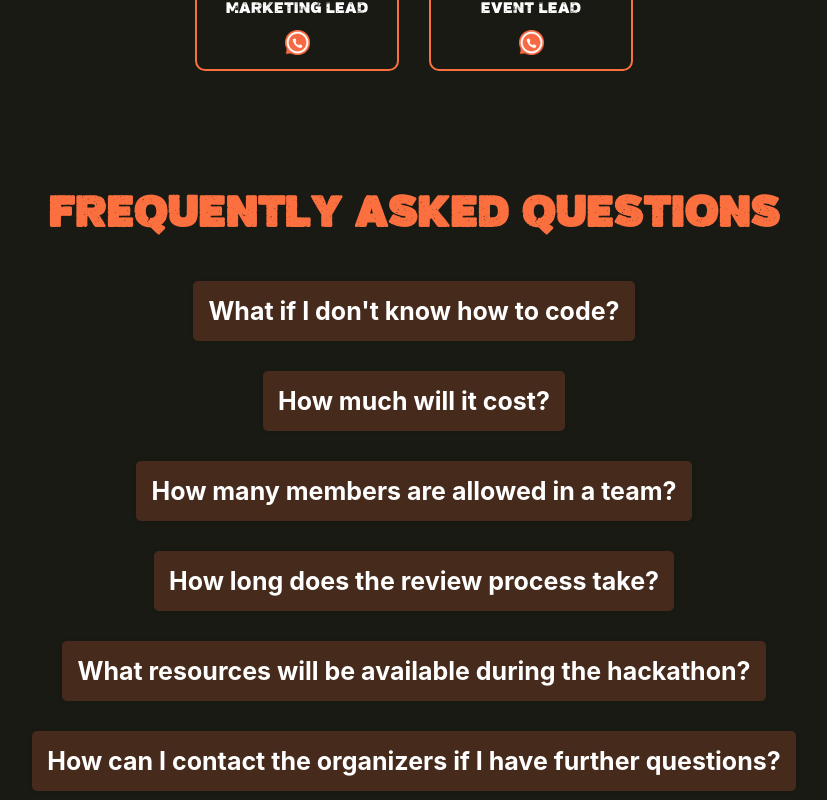
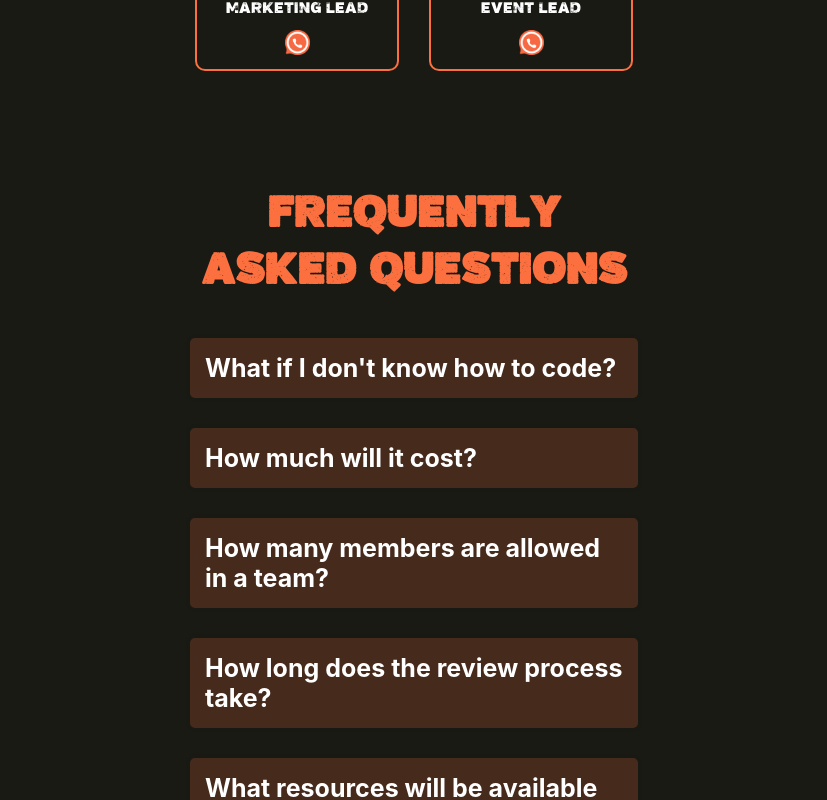
Before and after one commit to suyashcodes/zion2k24, a React (Create React App) app: page / in a window 1280 px wide. Shown: the part 6060-6860 px from the top of the page, without its empty margins (226-1053 px from the left). Built offline with nearby package versions, Linux system fonts and the light colour scheme.

Commit message:
FAQ Updated

```diff
--- a/src/components/faq/faques.css
+++ b/src/components/faq/faques.css
@@ -4,7 +4,7 @@
   src: url(../../../public/assets/fonts/vtks.ttf);
 }
 .faq-section {
-  max-width: 800px;
+  width: 35%;
   margin: 0 auto 20px auto;
   padding-top: 70px;
   padding: 20px;
@@ -22,7 +22,7 @@
   /* width: 900px; */
   display: flex;
   flex-direction: column;
-  align-items: center;
+  align-items: left;
   gap: 20px;
 }
 
@@ -66,3 +66,12 @@
 .faq-item {
   margin-bottom: 10px;
 }
+
+@media (max-width: 768px) {
+  .faq-section {
+    width: 85%;
+    margin: 0 0 20px 0;
+    /* padding-top: 70px; */
+    padding: 70px 15px 0 30px;
+  }
+}
```
